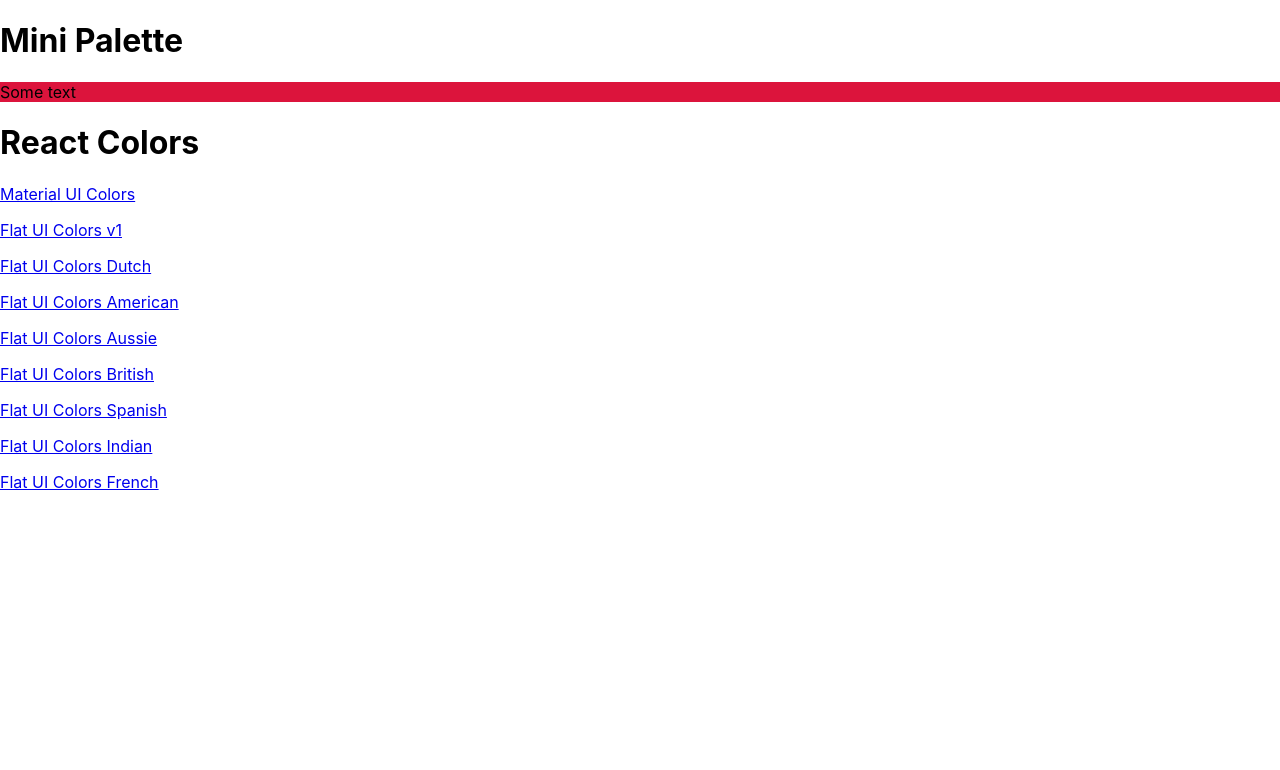
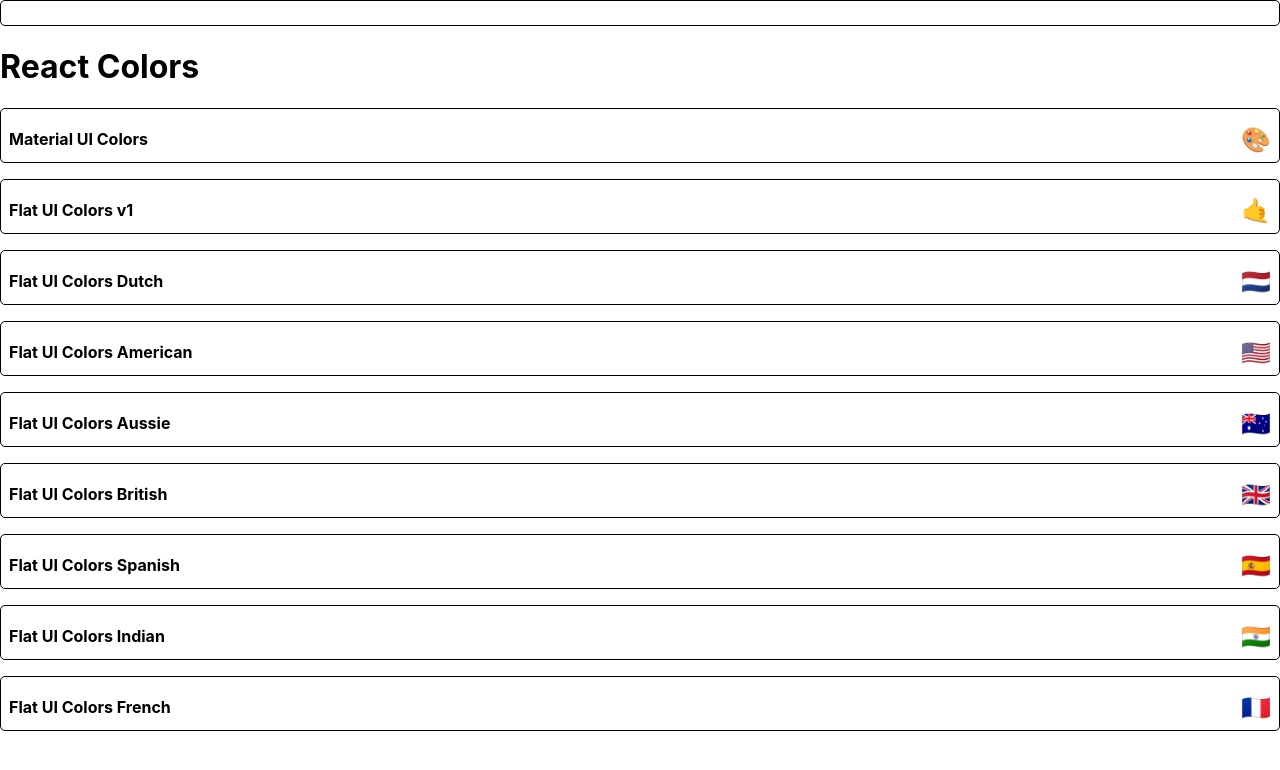
Before and after one commit to CPMSP/reactColors, a React (Create React App) app: page / in a window 1280 px wide. Shown: the top 770 px of the page. Built offline with nearby package versions, Linux system fonts and the light colour scheme.

Commit message:
Start styling MiniPalette

```diff
--- a/src/MiniPalette.jsx
+++ b/src/MiniPalette.jsx
@@ -2,24 +2,45 @@
 import { withStyles } from "@material-ui/styles";
 
 const styles = {
-	main: {
-		backgroundColor: "purple",
-		border: "3px solid teal",
-		"& h1": {
-			color: "white",
+	root: {
+		backgroundColor: "white",
+		border: "1px solid black",
+		borderRadius: "5px",
+		padding: "0.5rem",
+		position: "relative",
+		overflow: "hidden",
+		"&:hover": {
+			cursor: "pointer",
 		},
 	},
-	secondary: {
-		backgroundColor: "crimson",
+	colors: {
+		backgroundColor: "grey",
+	},
+	title: {
+		display: "flex",
+		justifyContent: "space-between",
+		alignItems: "center",
+		margin: "0",
+		color: "black",
+		paddingTop: "0.5rem",
+		fontSize: "1rem",
+		position: "relative",
+	},
+	emoji: {
+		marginLeft: "0.5rem",
+		fontSize: "1.5rem",
 	},
 };
 
 function MiniPalette(props) {
-	const { classes } = props;
+	const { classes, paletteName, emoji } = props;
+
 	return (
-		<div>
-			<h1>Mini Palette</h1>
-			<section className={classes.secondary}>Some text</section>
+		<div className={classes.root}>
+			<div className={classes.colors}></div>
+			<h5 className={classes.title}>
+				{paletteName} <span className={classes.emoji}>{emoji}</span>
+			</h5>
 		</div>
 	);
 }
--- a/src/PaletteList.jsx
+++ b/src/PaletteList.jsx
@@ -1,6 +1,5 @@
 import React, { Component } from "react";
 import MiniPalette from "./MiniPalette";
-import { Link } from "react-router-dom";
 
 export default class PaletteList extends Component {
 	render() {
@@ -11,9 +10,7 @@
 				<h1>React Colors</h1>
 				{palettes.map(palette => (
 					<p>
-						<Link to={`/palette/${palette.id}`}>
-							{palette.paletteName}
-						</Link>
+						<MiniPalette {...palette} />
 					</p>
 				))}
 			</div>
```
